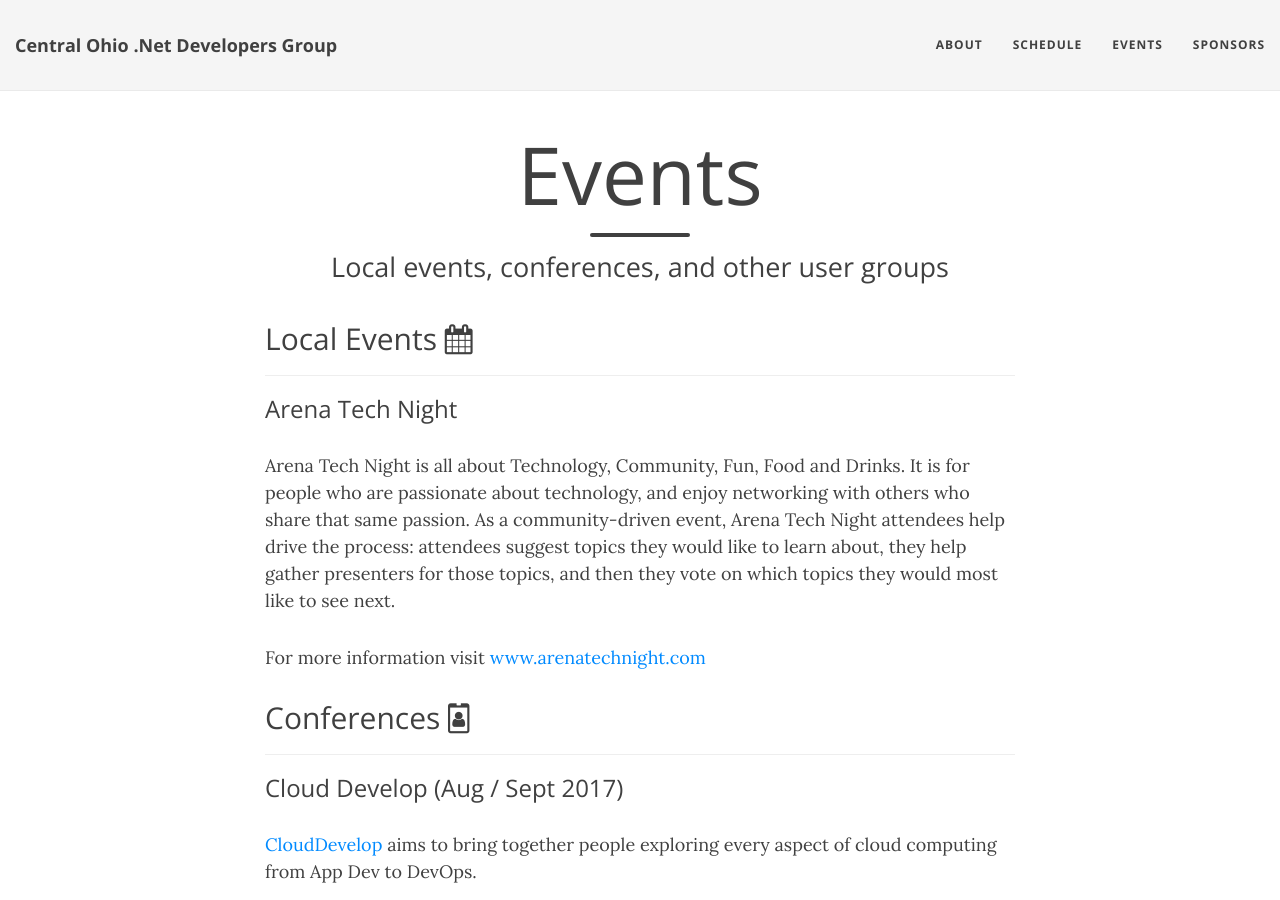
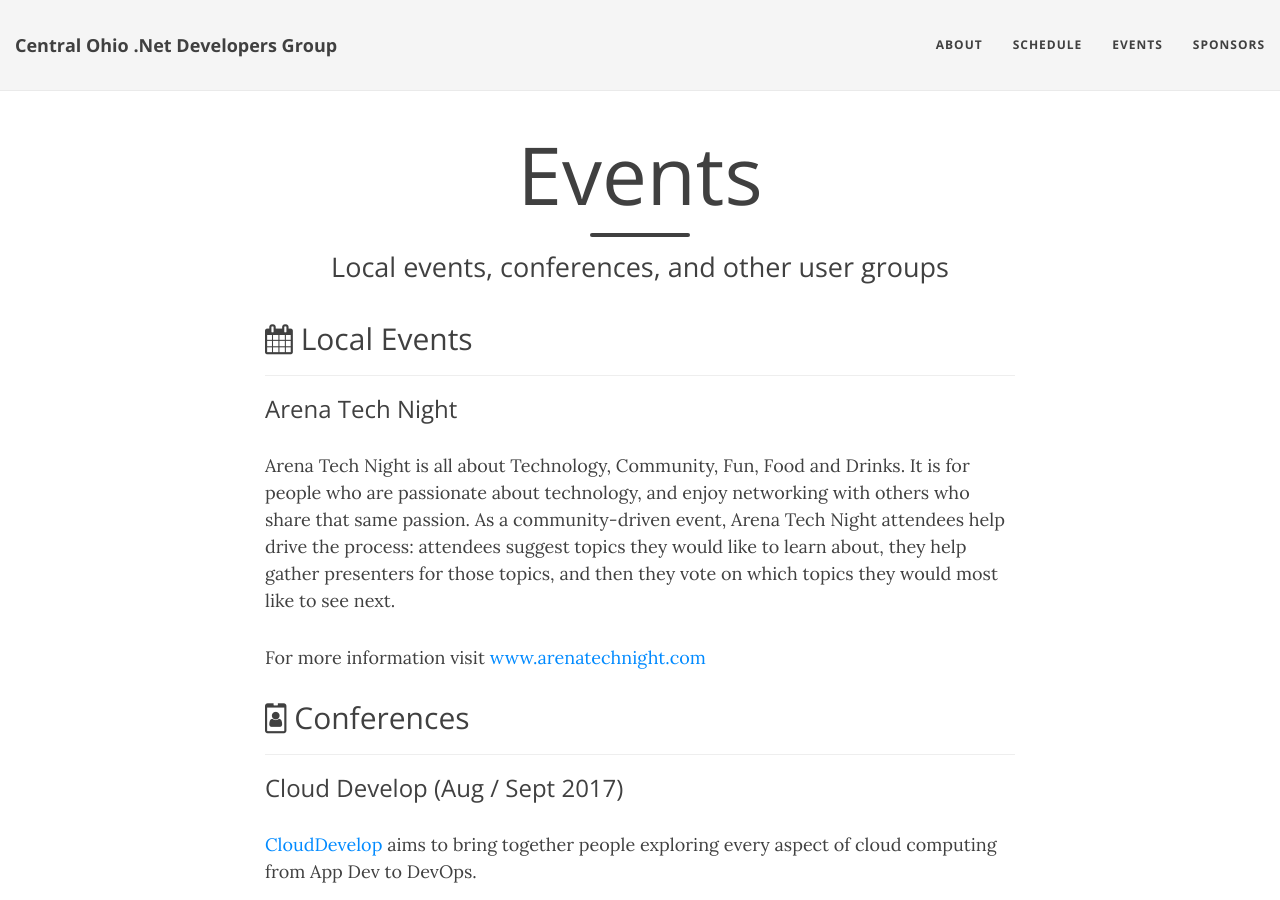
Before and after one commit to condg/condg.github.io, a Jekyll site: the page built from events.md, in a window 1280 px wide and 900 px high. Built offline with Jekyll 4.4.1, drawn with Linux system fonts in a browser that asks for light colours; comment, search, counter and statistics services are not loaded.

Commit message:
Update events.md

```diff
--- a/events.md
+++ b/events.md
@@ -5,7 +5,7 @@
 layout: page
 ---
 
-## Local Events <i class="fa fa-calendar" aria-hidden="true"></i>
+## <i class="fa fa-calendar" aria-hidden="true"></i> Local Events
 ---------------------------------------
 
 ### Arena Tech Night
@@ -13,7 +13,7 @@
 
 For more information visit [www.arenatechnight.com](http://www.arenatechnight.com/)
 
-## Conferences <i class="fa fa-id-badge" aria-hidden="true"></i>
+## <i class="fa fa-id-badge" aria-hidden="true"></i> Conferences
 ---------------------------------------
 
 ### Cloud Develop (Aug / Sept 2017)
@@ -25,7 +25,7 @@
 ### CodeMash (Jan 09-12th, 2018)
 [CodeMash](http://www.codemash.org/) is a unique event that will educate developers on current practices, methodologies, and technology trends in a variety of platforms and development languages such as Java, .NET, Ruby, Python and PHP.
 
-## User Groups <i class="fa fa-users" aria-hidden="true"></i>
+## <i class="fa fa-users" aria-hidden="true"></i> User Groups
 ---------------------------------------
 
 As part of our ongoing user group outreach we would like to let you know about some other user groups you might be interested in attending.
```
